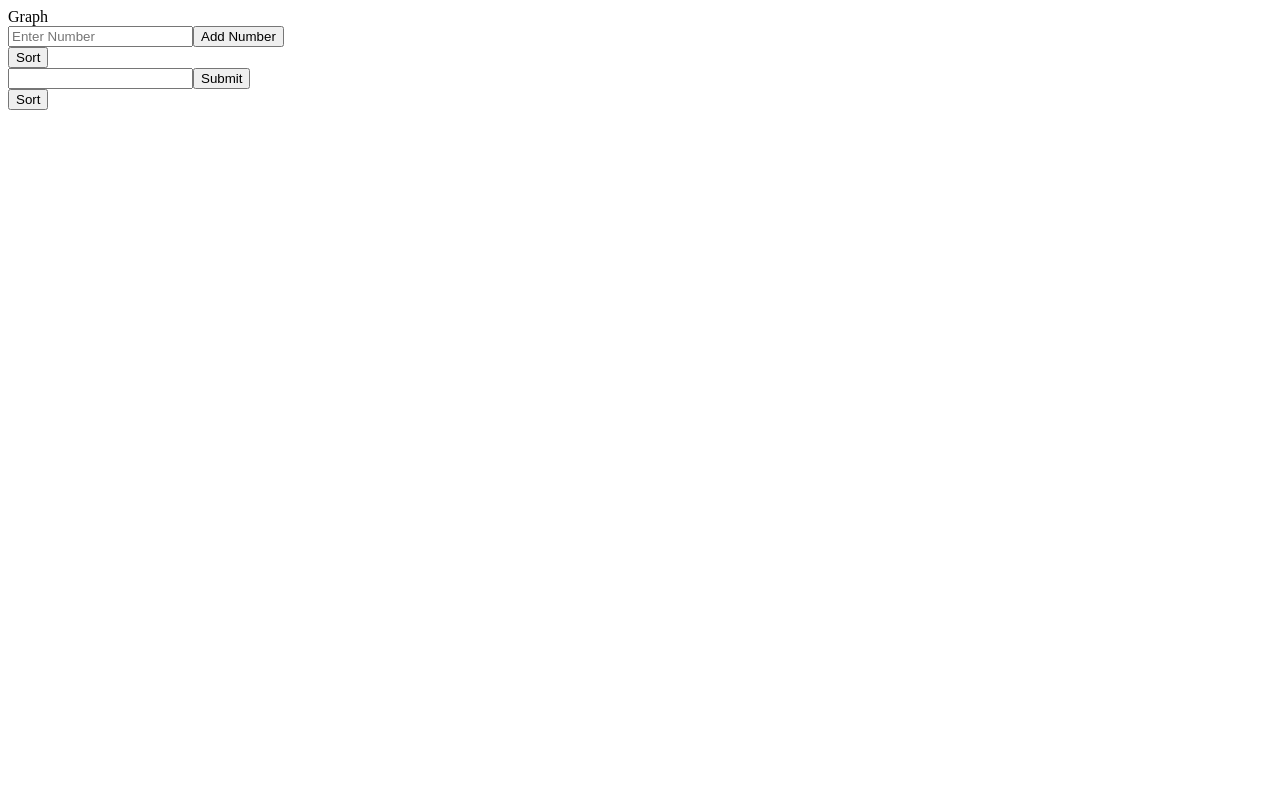
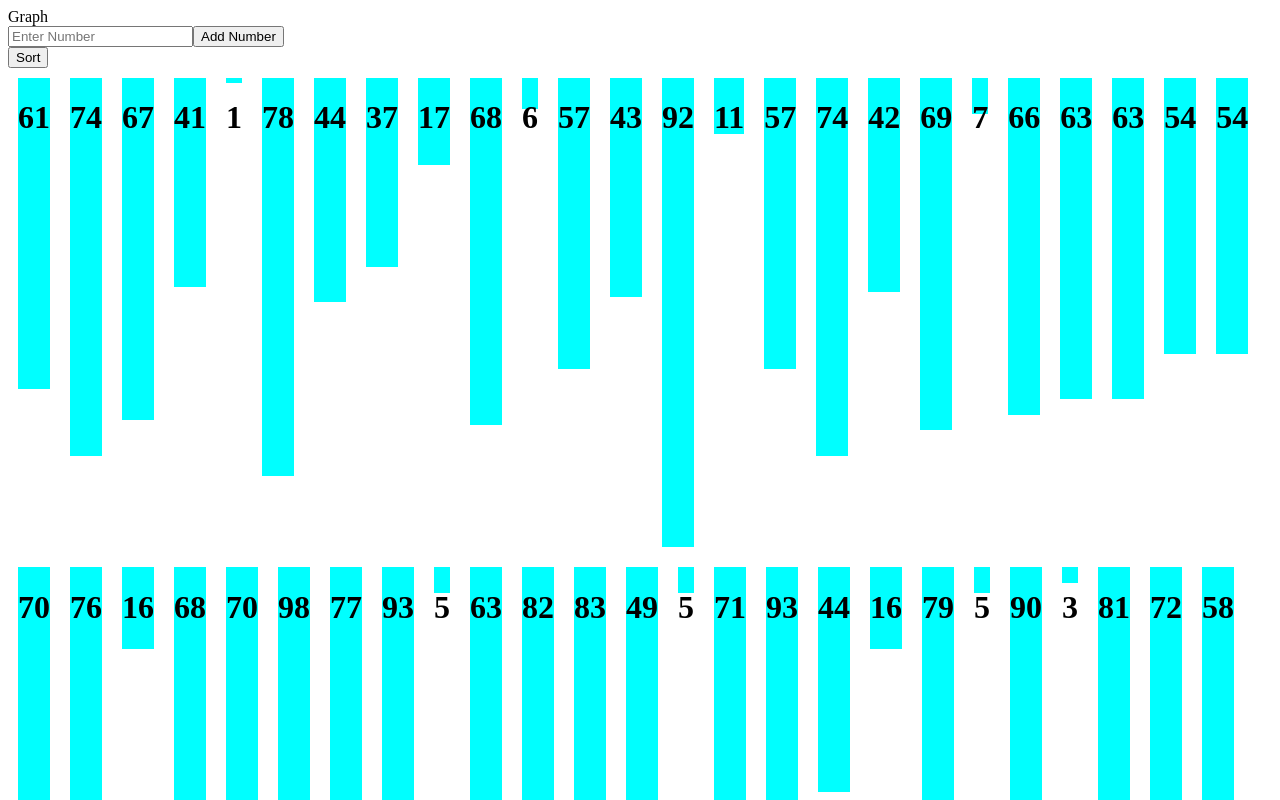
Before and after one commit to Bryanromerou/sorting-visualizer, a React (Create React App) app: page / in a window 1280 px wide. Shown: the top 800 px of the page. Built offline with nearby package versions, Linux system fonts and the light colour scheme; the HTML template or start-up script is replaced by a standard one.

Commit message:
added seeding data

```diff
--- a/src/components/GraphClassComponent.js
+++ b/src/components/GraphClassComponent.js
@@ -1,10 +1,12 @@
 import React, { Component } from 'react';
 import Row from './Row';
-
 
 function isNumber(n) { return /^-?[\d.]+(?:e-?\d+)?$/.test(n); }
 function sleep(ms) {
     return new Promise(resolve => setTimeout(resolve, ms));
+}
+function getRandomInt(max) {
+    return Math.floor(Math.random() * Math.floor(max));
 }
 
 class GraphClassComponent extends Component {
@@ -19,11 +21,25 @@ class GraphClassComponent extends Component {
     }
 
     componentDidMount(){
-        console.log("mounted")
+
+        //Seeding the Data
+        const seedArr = [];
+        let largest = 1;
+        for(let i = 0; i< 50;i++){
+            const num = getRandomInt(100)+1;
+            if (num>largest) largest = num;
+            seedArr.push(num);
+        }
+        const newRows = seedArr.map((elem,index)=>{
+            return <Row key = {index} number={elem} largestNum={largest}/>
+        });
+        this.setState({arrOfNums: seedArr, rows: newRows, largestNum:largest})
+
     }
 
     submitHandler = (e) =>{
         e.preventDefault();
+        if(isNumber(this.state.inputVal)){
             this.setState((prevState)=>{
                 const tempArr = prevState.arrOfNums.slice();
                 const number = parseInt(this.state.inputVal)
@@ -39,46 +55,43 @@ class GraphClassComponent extends Component {
                     return <Row key = {index} number={elem} largestNum={newLargest}/>
                 });
 
-            // console.log(this);
                 return {arrOfNums: tempArr, inputVal : "", rows: newRows, largestNum:newLargest}
             })
         }
+        this.setState({inputVal:""})
+
+    }
 
     sorter = async() =>{
-        // await sleep(100);
+
         let arr = this.state.arrOfNums;
         var len = arr.length;
         for (let i = len-1; i>=0; i--){
             for(let j = 1; j<=i; j++){
+                await sleep(10);
                 if(arr[j-1]>arr[j]){
-                await sleep(100);
                     var temp = arr[j-1];
                     arr[j-1] = arr[j];
                     arr[j] = temp;
                     console.log("yo")
-                // console.log(arr);
-                // console.log(arrOfNums);
-                // changeArr(arr);
                     const newRows = arr.map((elem,index)=>{
-                    return <Row key = {index} number={elem} largestNum={this.state.largestNum}/>
+                        return <Row key = {index} number={elem} largestNum={this.state.largestNum} beingCompared = {false}/>
                     });
                     this.setState({rows:newRows,arrOfNums:arr})
                 }
             }
         }
-        console.log("Hello");
+
     }
 
     render() {
         return (
             <div>
-                {this.state.inputVal}
                 <form onSubmit={this.submitHandler}>
                     <input type="text" placeholder="Enter Number" value={this.state.inputVal} onChange={(event)=> this.setState({ inputVal: event.target.value })}/>
                     <input type="submit" name="Submit" value="Add Number"/>
                 </form>
                 <button onClick={this.sorter}>Sort</button>
-                {/* <button onClick = {this.submitHandler}>Add Number</button> */}
                 <div className="all_rows">
                     {this.state.rows}
                 </div>
```
Also changed, not shown: 1 other file (tests, documents, lock files or other folders). Lines whose indentation alone changed are shown as unchanged.
